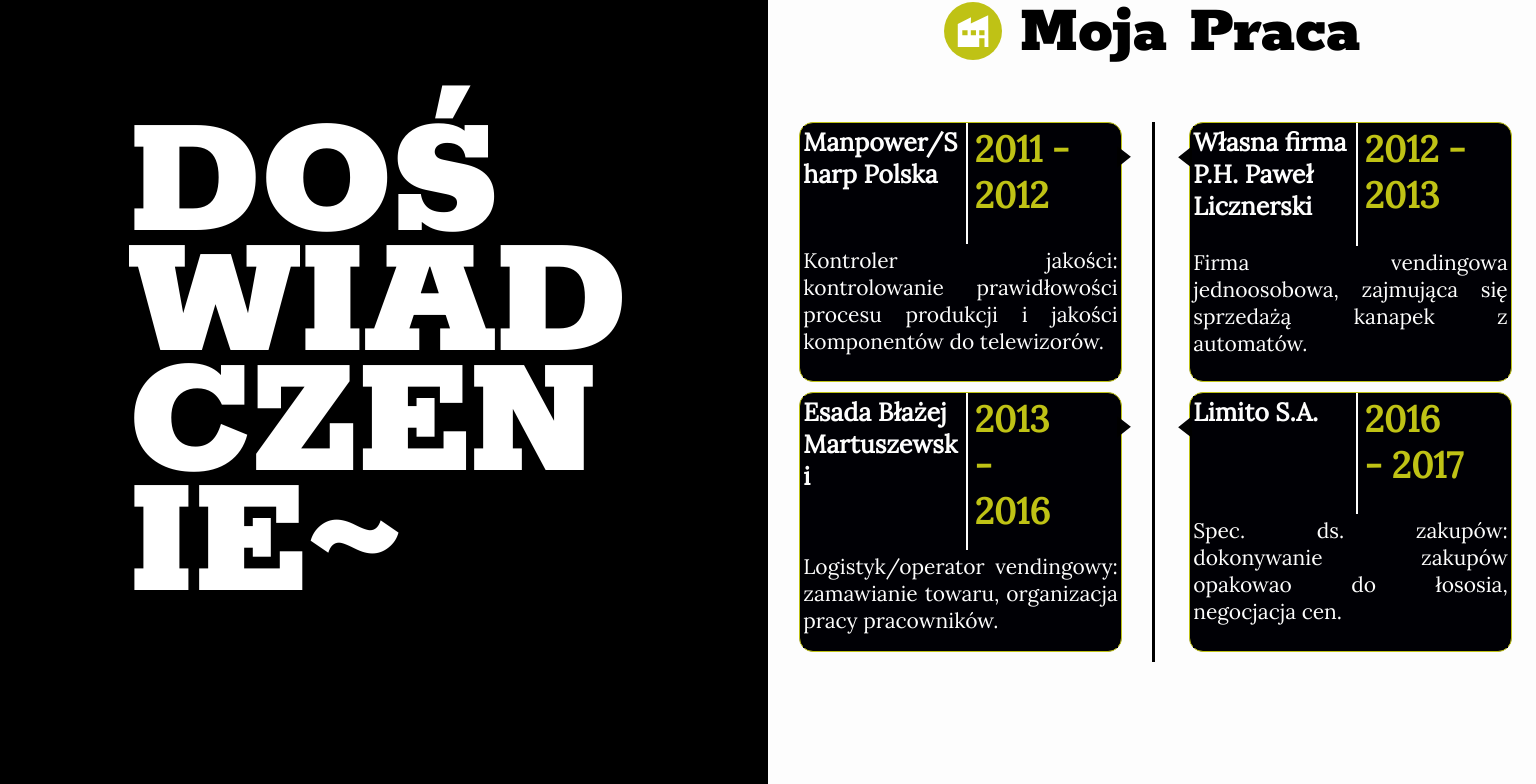
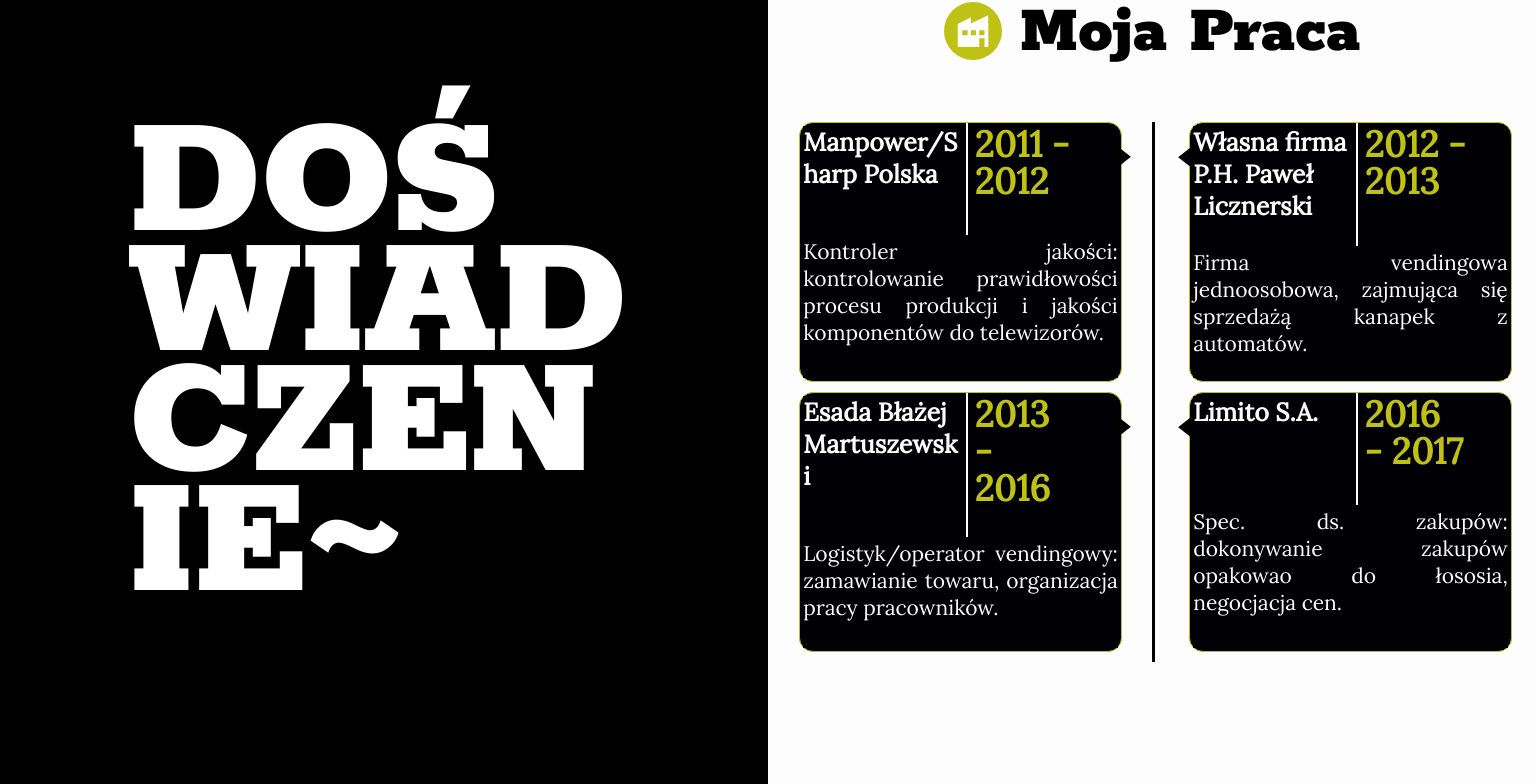
Before and after one commit to pawellicznerski/cv_pawel, a React (Create React App) app: page / in a window 1536 px wide. Shown: the part 3139-3923 px from the top of the page. Built offline with nearby package versions, Linux system fonts and the light colour scheme.

Commit message:
adding styles to portfolio

```diff
--- a/src/App.css
+++ b/src/App.css
@@ -984,7 +984,8 @@
           font-size: 22px; } }
       @media (min-width: 1400px) {
         .experience__content__section__el__text_date {
-          font-size: 36px; } }
+          font-size: 36px;
+          line-height: 37px; } }
 
 .experience__content__section__el__text_arrow::before {
   width: 14px;
--- a/src/components/cv-page/main/experience/_experience.scss
+++ b/src/components/cv-page/main/experience/_experience.scss
@@ -133,6 +133,7 @@
           };
           @include desktop{
             font-size: 36px;
+            line-height: 37px;
           };
         }
     }
```
